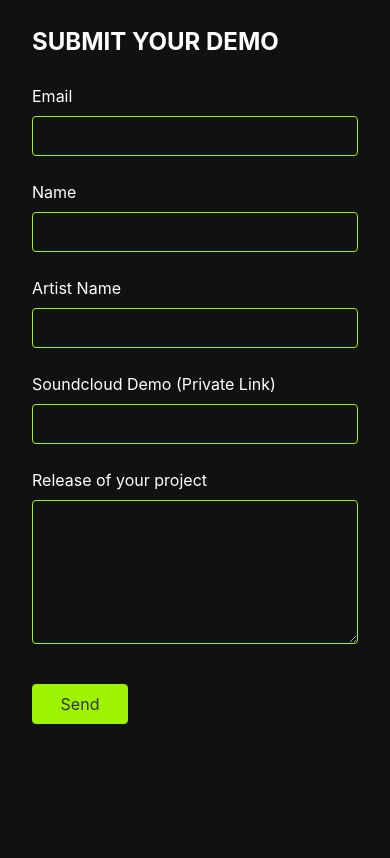
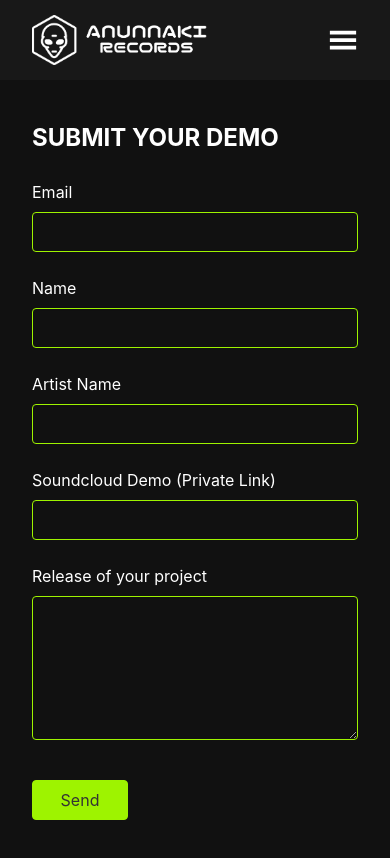
Before and after one commit to danielalves96/mushadelic-records, a Next.js app: page /demos in a window 390 px wide. Shown: the top 858 px of the page. Built offline with nearby package versions, Linux system fonts and the light colour scheme.

Commit message:
feat(app): add sidebar on mobile

```diff
--- /dev/null
+++ b/src/components/HeaderMobile/index.tsx
@@ -0,0 +1,76 @@
+import Image from 'next/image';
+import Link from 'next/link';
+import React, { useState } from 'react';
+import { GiHamburgerMenu } from 'react-icons/gi';
+import { RiCloseFill } from 'react-icons/ri';
+import styles from './styles.module.scss';
+
+export default function Header() {
+  const [isOpen, setIsOpen] = useState(false);
+  return (
+    <div className="is-hidden-tablet">
+      <div className={styles.header}>
+        <div className="container">
+          <div className={styles.headerContent}>
+            <Link href="/" passHref>
+              <Image
+                src="/images/mobile.png"
+                alt="logo"
+                width="175"
+                height="50"
+                style={{ cursor: `pointer` }}
+              />
+            </Link>
+            <div className={styles.headerGrid}>
+              <div className={styles.hamburguerMenu}>
+                <GiHamburgerMenu
+                  size={30}
+                  cursor="pointer"
+                  color="#fff"
+                  onClick={() => setIsOpen(!isOpen)}
+                />
+                {isOpen && (
+                  <>
+                    <div className={styles.sidebar}>
+                      <div className={styles.sidebarHeader}>
+                        <RiCloseFill
+                          size={30}
+                          color="#fff"
+                          onClick={() => setIsOpen(!isOpen)}
+                        />
+                      </div>
+                      <div className={styles.sidebarLinks}>
+                        <Link href="/" passHref>
+                          <span onClick={() => setIsOpen(!isOpen)}>
+                            Releases
+                          </span>
+                        </Link>
+                        <Link href="/artists" passHref>
+                          <span onClick={() => setIsOpen(!isOpen)}>
+                            Artists
+                          </span>
+                        </Link>
+                        <Link href="/demos" passHref>
+                          <span onClick={() => setIsOpen(!isOpen)}>Demos</span>
+                        </Link>
+                        <Link href="/contact" passHref>
+                          <span onClick={() => setIsOpen(!isOpen)}>
+                            Contact
+                          </span>
+                        </Link>
+                      </div>
+                    </div>
+                    <div
+                      className={styles.backdrop}
+                      onClick={() => setIsOpen(!isOpen)}
+                    />
+                  </>
+                )}
+              </div>
+            </div>
+          </div>
+        </div>
+      </div>
+    </div>
+  );
+}
--- /dev/null
+++ b/src/components/HeaderMobile/styles.module.scss
@@ -0,0 +1,67 @@
+.header {
+  background: #181818;
+  height: 5rem;
+  display: flex;
+  align-items: center;
+  margin-bottom: 1rem;
+}
+
+.headerContent {
+  display: flex;
+  justify-content: space-between;
+  align-items: center;
+  padding-left: 2rem;
+  padding-right: 2rem;
+}
+
+.headerGrid {
+  display: flex;
+  align-items: center;
+  gap: 1.8rem;
+}
+
+.hamburguerMenu {
+  display: flex;
+  align-items: center;
+}
+
+.sidebar {
+  width: 65%;
+  height: 100%;
+  background: #333;
+  position: fixed;
+  padding: 2rem;
+  top: 0;
+  left: 0;
+  z-index: 99;
+}
+
+.sidebarHeader {
+  display: flex;
+  justify-content: flex-end;
+  align-items: center;
+  margin-bottom: 1rem;
+}
+
+.sidebarLinks {
+  display: flex;
+  flex-direction: column;
+  gap: 1rem;
+  margin-top: 2rem;
+  margin-bottom: 1.2rem;
+  color: #fff !important;
+
+  a {
+    color: #fff !important;
+  }
+}
+
+.backdrop {
+  width: 35%;
+  height: 100%;
+  background: #00000033;
+  position: fixed;
+  top: 0;
+  right: 0;
+  z-index: 99;
+}
--- a/src/components/Layout/index.tsx
+++ b/src/components/Layout/index.tsx
@@ -1,5 +1,6 @@
 import { Sidebar } from '../Sidebar';
 import Head from 'next/head';
+import Header from '../HeaderMobile';
 export default function Layout({ children }: any) {
   return (
     <>
@@ -12,6 +13,7 @@ export default function Layout({ children }: any) {
         <link rel="icon" href="/favicon.ico" />
       </Head>
       <Sidebar />
+      <Header />
 
       <div className="main">
         <div className="container is-fluid pt-5">{children}</div>
--- a/src/components/Sidebar/index.tsx
+++ b/src/components/Sidebar/index.tsx
@@ -9,6 +9,7 @@ import {
   SiInstagram,
   SiSoundcloud,
 } from 'react-icons/si';
+import Image from 'next/image';
 
 export const Sidebar = () => {
   const router = useRouter();
@@ -19,7 +20,7 @@ export const Sidebar = () => {
       <div className={styles.sidenav}>
         <Link href="/">
           <div className="px-6 mb-5 mt-3 pointer">
-            <img src="images/logo.png" alt="logo" />
+            <Image width="370" height="275" src="/images/logo.png" alt="logo" />
           </div>
         </Link>
         <div
--- a/src/firebase-config.js
+++ b/src/firebase-config.js
@@ -1,6 +1,6 @@
 // Import the functions you need from the SDKs you need
+import { getFirestore } from '@firebase/firestore';
 import { initializeApp } from 'firebase/app';
-import { getFirestore } from '@firebase/firestore';
 
 const firebaseConfig = {
   apiKey: process.env.NEXT_PUBLIC_FIREBASE_API_KEY,
--- a/src/pages/_app.tsx
+++ b/src/pages/_app.tsx
@@ -1,5 +1,5 @@
+import '@/styles/global.scss';
 import { AppProps } from 'next/app';
-import '@/styles/global.scss';
 import Layout from '../components/Layout';
 
 export default function MyApp({ Component, pageProps }: AppProps) {
--- a/src/pages/artists/index.jsx
+++ b/src/pages/artists/index.jsx
@@ -2,12 +2,10 @@
 import { FilterInput } from '@/components/FilterInput';
 import { db } from '@/firebase-config';
 import { collection, getDocs } from 'firebase/firestore';
-
+import Link from 'next/link';
+import { useEffect, useState } from 'react';
 import Masonry, { ResponsiveMasonry } from 'react-responsive-masonry';
 import styles from './styles.module.scss';
-
-import { useEffect, useState } from 'react';
-import Link from 'next/link';
 
 export default function Home() {
   const [value, setValue] = useState('');
--- a/src/pages/contact/index.jsx
+++ b/src/pages/contact/index.jsx
@@ -156,7 +156,7 @@ export default function Contact() {
             </div>
           </div>
 
-          <button className="button button-green" type="submit">
+          <button className="button button-green mb-6" type="submit">
             Send
           </button>
         </form>
--- a/src/pages/demos/index.jsx
+++ b/src/pages/demos/index.jsx
@@ -185,7 +185,7 @@ export default function Contact() {
             </div>
           </div>
 
-          <button className="button button-green" type="submit">
+          <button className="button button-green mb-6" type="submit">
             Send
           </button>
         </form>
--- a/src/pages/release/[slug].tsx
+++ b/src/pages/release/[slug].tsx
@@ -1,9 +1,9 @@
 /* eslint-disable @next/next/no-img-element */
-import React from 'react';
 import { db } from '@/firebase-config';
 import { collection, getDocs, query, where } from 'firebase/firestore';
+import React from 'react';
+import { SiBeatport, SiSoundcloud, SiSpotify, SiYoutube } from 'react-icons/si';
 import styles from './styles.module.scss';
-import { SiBeatport, SiSoundcloud, SiYoutube, SiSpotify } from 'react-icons/si';
 
 export default function Release({ releaseReturn }: any) {
   return (
```
Also changed, not shown: src/pages/artist/[slug].tsx (+5 -4 lines), src/pages/index.jsx (+5 -6 lines), public/images/mobile.png (added).
